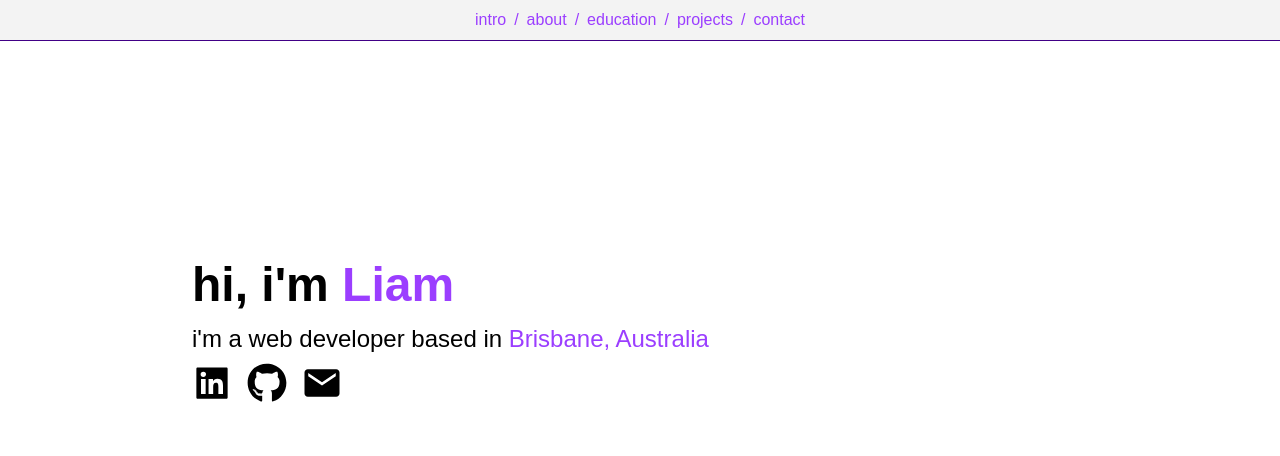
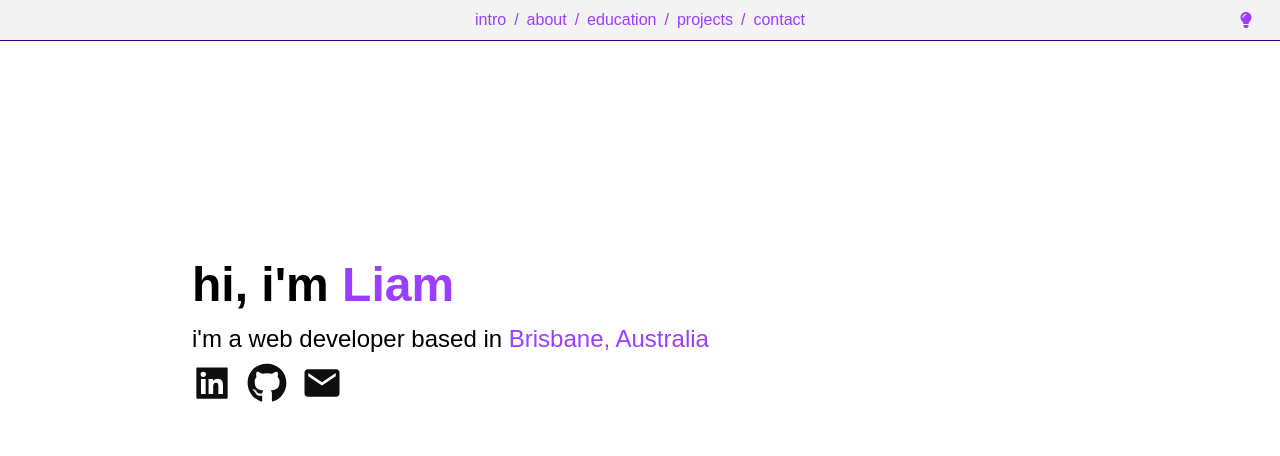
Before and after one commit to 8liam/personal-website, a React (Vite) app: page / in a window 1280 px wide. Shown: the top 456 px of the page. Built offline with nearby package versions, Linux system fonts and the light colour scheme; a web font is replaced by a local one.

Commit message:
Added dark mode toggle

```diff
--- a/src/components/navigation.tsx
+++ b/src/components/navigation.tsx
@@ -1,15 +1,23 @@
+import ThemeToggle from "./themetoggle";
 
 export default function Navigation() {
 
     return (
         <>
             <div className="navigation">
-                <a href="#intro" className="navigation-link">intro</a>
-                <a href="#about" className="navigation-link">about</a>
-                <a href="#education" className="navigation-link">education</a>
-                <a href="#projects" className="navigation-link">projects</a>
-                <a href="#contact" className="navigation-link">contact</a>
+                <div className="links">
+                    <a href="#intro" className="navigation-link">intro</a>
+                    <a href="#about" className="navigation-link">about</a>
+                    <a href="#education" className="navigation-link">education</a>
+                    <a href="#projects" className="navigation-link">projects</a>
+                    <a href="#contact" className="navigation-link">contact</a>
+                </div>
+                <div className="theme-toggler">
+                    <ThemeToggle />
+                </div>
+
             </div>
+
         </>
     )
 }
--- /dev/null
+++ b/src/components/themetoggle.tsx
@@ -0,0 +1,47 @@
+import React, { useState, useEffect } from 'react';
+import { MdOutlineNightsStay } from 'react-icons/md';
+import { FaRegLightbulb, FaLightbulb } from 'react-icons/fa';
+
+
+const ThemeToggle = () => {
+    const prefersDarkMode = window.matchMedia('(prefers-color-scheme: dark)').matches;
+    const [isDarkMode, setIsDarkMode] = useState(prefersDarkMode || false);
+
+    useEffect(() => {
+        const mediaQuery = window.matchMedia('(prefers-color-scheme: dark)');
+
+        const handleChange = (event) => {
+            setIsDarkMode(event.matches);
+        };
+
+        mediaQuery.addEventListener('change', handleChange);
+
+        // Initial setup
+        document.body.classList.toggle('dark-theme', isDarkMode);
+        document.body.classList.toggle('light-theme', !isDarkMode);
+
+        return () => {
+            mediaQuery.removeEventListener('change', handleChange);
+        };
+    }, [isDarkMode]);
+
+    const toggleTheme = () => {
+        document.body.classList.toggle('dark-theme', !isDarkMode);
+        document.body.classList.toggle('light-theme', isDarkMode);
+        setIsDarkMode(!isDarkMode);
+    };
+
+    return (
+        <>
+            {isDarkMode ? (
+                <FaRegLightbulb onClick={toggleTheme} />
+
+            ) : (
+                <FaLightbulb onClick={toggleTheme} style={{ color: 'var(--link-color)' }} />
+
+            )}
+        </>
+    );
+};
+
+export default ThemeToggle;
--- a/src/styles/index.css
+++ b/src/styles/index.css
@@ -5,20 +5,15 @@
   src: url(Nintendo-DS-BIOS.ttf);
 }
 
-@media (prefers-color-scheme: dark) {
 :root {
-    line-height: 1.5;
-    font-weight: 400;
-    --background-color: #352F44;
-    --background-color-darker: rgba(54, 48, 69, 50%);
-    --heading-color: #FAF0E6;
-    --summary-color: #ffffe0;
-    --link-color: rgb(192, 170, 255);
-    --link-color-hover: rgba(0, 0, 0, 50%);
+  --line-height: 1.5;
+  --font-weight: 400;
   --selection-color: rgba(73, 62, 62, 0.5);
-    --icon-color: #fff;
-    --card-color: rgba(0, 0, 0, 50%);
-    --hover-color: rgb(192, 170, 255);
+}
+
+body {
+  line-height: var(--line-height);
+  font-weight: var(--font-weight);
   color: var(--heading-color);
   background-color: var(--background-color);
   font-synthesis: none;
@@ -26,61 +21,39 @@
   -webkit-font-smoothing: antialiased;
   -moz-osx-font-smoothing: grayscale;
   -webkit-text-size-adjust: 100%;
-  }
+  transition: background-color 0.5s, color 0.5s;
 }
 
-@media (prefers-color-scheme: light) {
-  :root {
-    line-height: 1.5;
-    font-weight: 400;
+.dark-theme {
+  --background-color: #352F44;
+  --background-color-darker: rgba(54, 48, 69, 50%);
+  --heading-color: #FAF0E6;
+  --summary-color: #ffffe0;
+  --link-color: rgb(192, 170, 255);
+  --link-color-hover: rgba(0, 0, 0, 50%);
+  --card-color: rgba(0, 0, 0, 50%);
+  --hover-color: rgb(192, 170, 255);
+  --text-color: var(--heading-color);
+}
+
+.light-theme {
   --background-color: #ffffff;
   --background-color-darker: #f3f3f3;
   --heading-color: #000000;
   --summary-color: #0e0e0e;
   --link-color: #9b3eff;
   --link-color-hover: #5700b4;
-    --selection-color: #584565;
-    --icon-color: #000;
   --card-color: #fff;
   --hover-color: rgb(65, 0, 134);
-    color: var(--heading-color);
-    background-color: var(--background-color);
-    font-synthesis: none;
-    text-rendering: optimizeLegibility;
-    -webkit-font-smoothing: antialiased;
-    -moz-osx-font-smoothing: grayscale;
-    -webkit-text-size-adjust: 100%;
-  }
+  --text-color: var(--heading-color);
 }
 
-/*
-:root {
-  line-height: 1.5;
-  font-weight: 400;
-  --background-color-dark: #11070e;
-  --background-color-dark-darker: #0a0408;
-  --heading-color-dark: #D8DEE9;
-  --summary-color-dark: #ffffe0;
-  --link-color-dark: #FFFE3E;
-  --link-color-hover-dark: #5E81AC;
-  --selection-color-dark: #4C566A;
-
-  --background-color: #ffffff;
-  --background-color-darker: #f3f3f3;
-  --heading-color: #000000;
-  --summary-color: #0e0e0e;
-  --link-color: #9b3eff;
-  --link-color-hover: #5700b4;
-  --selection-color: #584565;
-  color: var(--heading-color);
-  background-color: var(--background-color);
-  font-synthesis: none;
-  text-rendering: optimizeLegibility;
-  -webkit-font-smoothing: antialiased;
-  -moz-osx-font-smoothing: grayscale;
-  -webkit-text-size-adjust: 100%;
+.theme-toggler {
+  display: flex;
+  position: absolute;
+  right: 0;
+  padding-inline: 2%;
 }
-*/
 
 body {
   font-family: 'NTR', sans-serif;
@@ -91,6 +64,11 @@ body {
 .pixel-font {
   font-family: nintendoDS !important;
   font-size: 1.15rem;
+}
+
+.section h1 {
+  font-family: nintendoDS !important;
+  font-size: 2em;
 }
 
 
```
Also changed, not shown: src/sections/contact.tsx (+7 -7 lines). Lines whose indentation alone changed are shown as unchanged.
